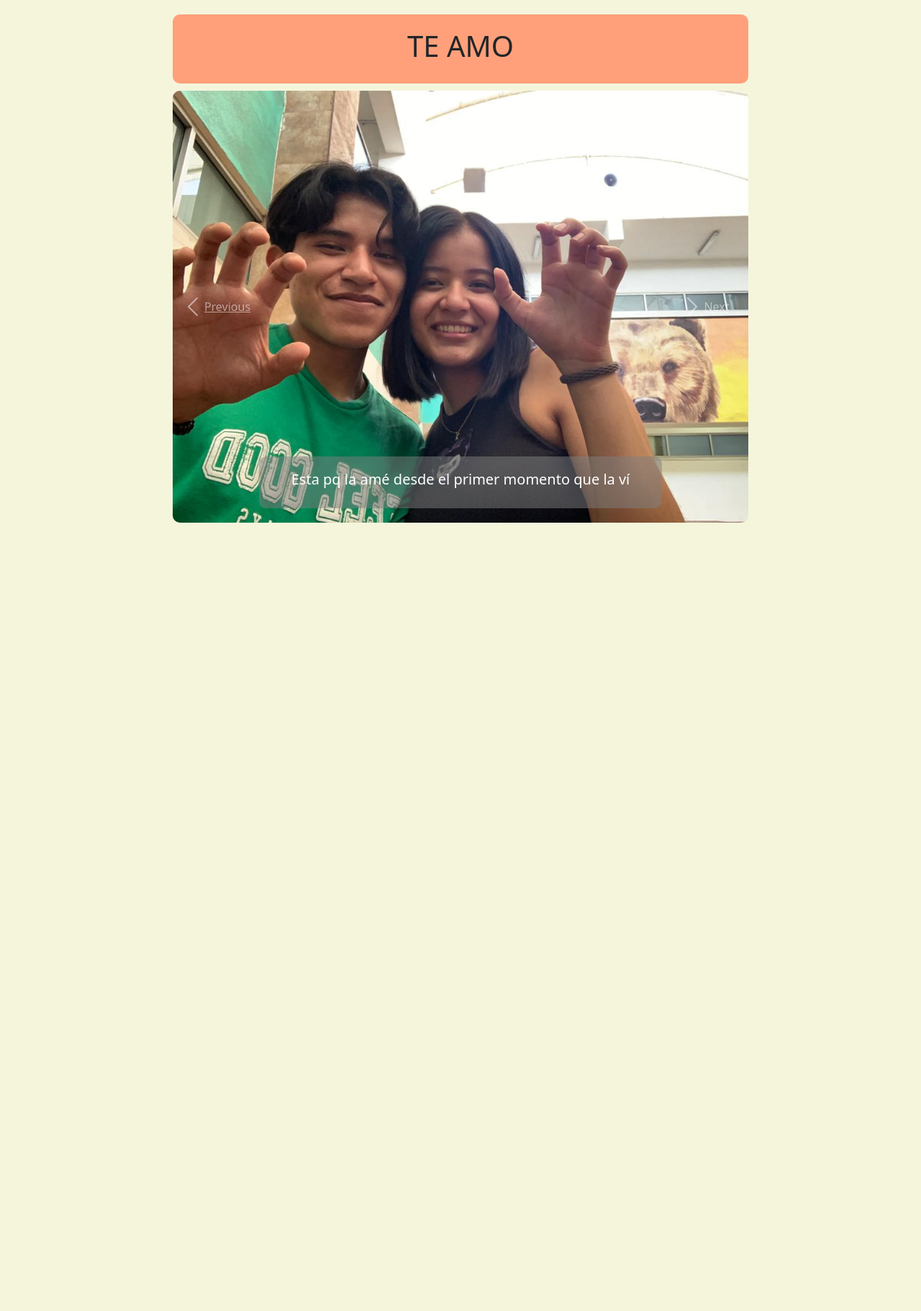
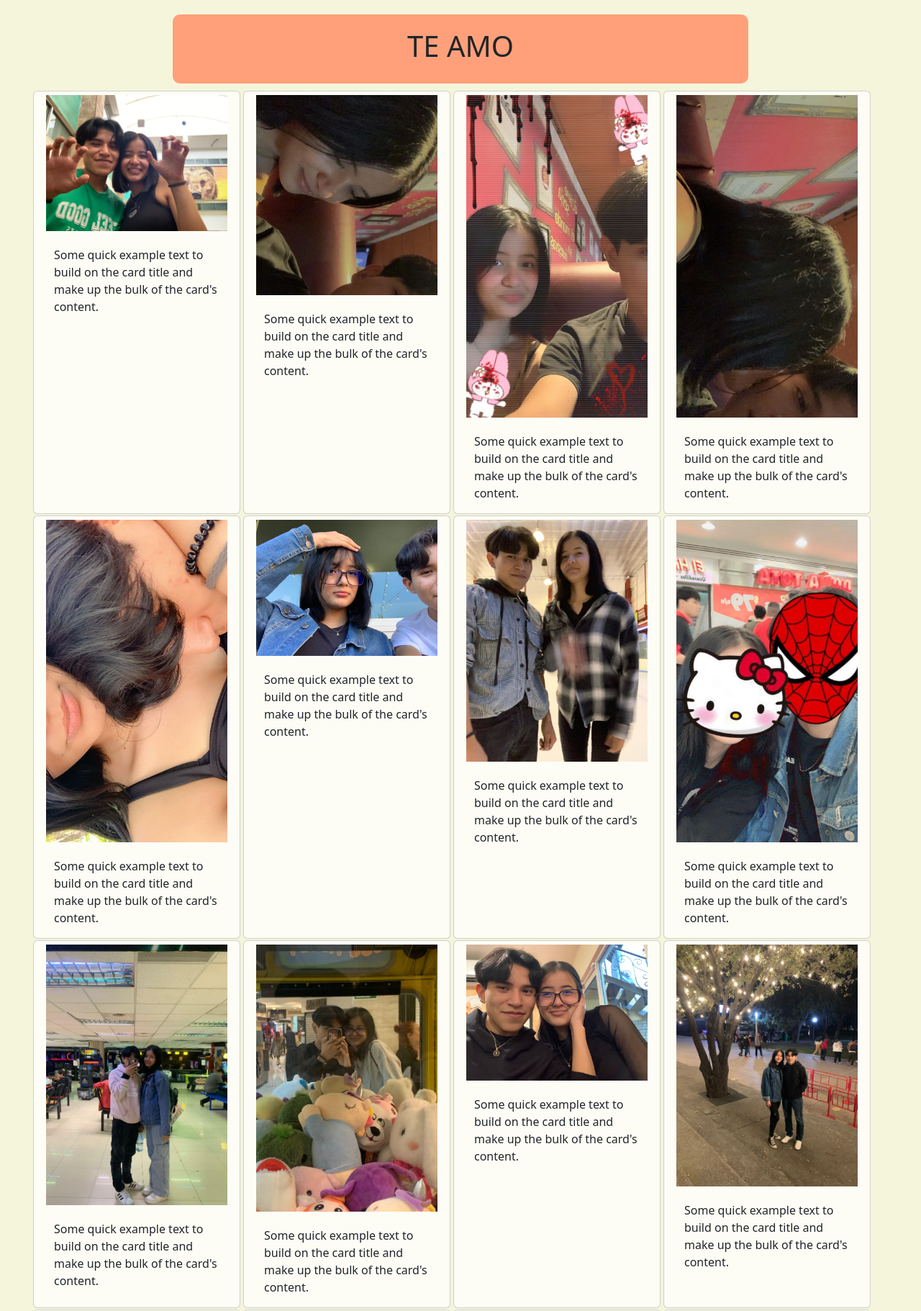
Before and after one commit to MarioMedePrsc/XyM, a PHP site: page /acepto.html in a window 1280 px wide. Shown: the top 1821 px of the page at 72% size. Before the commit the page ends 726 px from the top, so only its background shows below. Run offline with PHP 8.4, Linux system fonts and the light colour scheme; some libraries are stand-ins or nearby versions.

Commit message:
Cambio a tarjetas

```diff
--- a/acepto.html
+++ b/acepto.html
@@ -13,32 +13,126 @@
             <h1>TE AMO</h1>
         </div>
         <!--Carussel-->
-        <div class="centrar">
-        <div id="carouselExampleIndicators" class="carousel slide carrusel" data-ride="carousel">
+        <div class="">
+        <div class="row container-fluid zonaCartas">
+          <div class="card contenedorTarjeta bg-white bg-opacity-75" style="width: 18rem;">
+            <img class="card-img-top imgCar" src="img/1.jpg" alt="Card image cap">
+            <div class="card-body">
+              <p class="card-text">Some quick example text to build on the card title and make up the bulk of the card's content.</p>
+            </div>
+          </div>
+          <div class="card contenedorTarjeta bg-white bg-opacity-75" style="width: 18rem;">
+            <img class="card-img-top imgCar" src="img/2.jpg" alt="Card image cap">
+            <div class="card-body">
+              <p class="card-text">Some quick example text to build on the card title and make up the bulk of the card's content.</p>
+            </div>
+          </div>
+          <div class="card contenedorTarjeta bg-white bg-opacity-75" style="width: 18rem;">
+            <img class="card-img-top imgCar" src="img/3.jpg" alt="Card image cap">
+            <div class="card-body">
+              <p class="card-text">Some quick example text to build on the card title and make up the bulk of the card's content.</p>
+            </div>
+          </div>
+          <div class="card contenedorTarjeta bg-white bg-opacity-75" style="width: 18rem;">
+            <img class="card-img-top imgCar" src="img/4.jpg" alt="Card image cap">
+            <div class="card-body">
+              <p class="card-text">Some quick example text to build on the card title and make up the bulk of the card's content.</p>
+            </div>
+          </div>
+          <div class="card contenedorTarjeta bg-white bg-opacity-75" style="width: 18rem;">
+            <img class="card-img-top imgCar" src="img/5.jpg" alt="Card image cap">
+            <div class="card-body">
+              <p class="card-text">Some quick example text to build on the card title and make up the bulk of the card's content.</p>
+            </div>
+          </div>
+          <div class="card contenedorTarjeta bg-white bg-opacity-75" style="width: 18rem;">
+            <img class="card-img-top imgCar" src="img/6.jpg" alt="Card image cap">
+            <div class="card-body">
+              <p class="card-text">Some quick example text to build on the card title and make up the bulk of the card's content.</p>
+            </div>
+          </div>
+          <div class="card contenedorTarjeta bg-white bg-opacity-75" style="width: 18rem;">
+            <img class="card-img-top imgCar" src="img/7.jpg" alt="Card image cap">
+            <div class="card-body">
+              <p class="card-text">Some quick example text to build on the card title and make up the bulk of the card's content.</p>
+            </div>
+          </div>
+          <div class="card contenedorTarjeta bg-white bg-opacity-75" style="width: 18rem;">
+            <img class="card-img-top imgCar" src="img/8.jpg" alt="Card image cap">
+            <div class="card-body">
+              <p class="card-text">Some quick example text to build on the card title and make up the bulk of the card's content.</p>
+            </div>
+          </div>
+          <div class="card contenedorTarjeta bg-white bg-opacity-75" style="width: 18rem;">
+            <img class="card-img-top imgCar" src="img/9.jpg" alt="Card image cap">
+            <div class="card-body">
+              <p class="card-text">Some quick example text to build on the card title and make up the bulk of the card's content.</p>
+            </div>
+          </div>
+          <div class="card contenedorTarjeta bg-white bg-opacity-75" style="width: 18rem;">
+            <img class="card-img-top imgCar" src="img/10.jpg" alt="Card image cap">
+            <div class="card-body">
+              <p class="card-text">Some quick example text to build on the card title and make up the bulk of the card's content.</p>
+            </div>
+          </div>
+          <div class="card contenedorTarjeta bg-white bg-opacity-75" style="width: 18rem;">
+            <img class="card-img-top imgCar" src="img/11.jpg" alt="Card image cap">
+            <div class="card-body">
+              <p class="card-text">Some quick example text to build on the card title and make up the bulk of the card's content.</p>
+            </div>
+          </div>
+          <div class="card contenedorTarjeta bg-white bg-opacity-75" style="width: 18rem;">
+            <img class="card-img-top imgCar" src="img/12.jpg" alt="Card image cap">
+            <div class="card-body">
+              <p class="card-text">Some quick example text to build on the card title and make up the bulk of the card's content.</p>
+            </div>
+          </div>
+          <div class="card contenedorTarjeta bg-white bg-opacity-75" style="width: 18rem;">
+            <img class="card-img-top imgCar" src="img/13.jpg" alt="Card image cap">
+            <div class="card-body">
+              <p class="card-text">Some quick example text to build on the card title and make up the bulk of the card's content.</p>
+            </div>
+          </div>
+          <div class="card contenedorTarjeta bg-white bg-opacity-75" style="width: 18rem;">
+            <img class="card-img-top imgCar" src="img/14.jpg" alt="Card image cap">
+            <div class="card-body">
+              <p class="card-text">Some quick example text to build on the card title and make up the bulk of the card's content.</p>
+            </div>
+          </div>
+          <div class="card contenedorTarjeta bg-white bg-opacity-75" style="width: 18rem;">
+            <img class="card-img-top imgCar" src="img/15.jpg" alt="Card image cap">
+            <div class="card-body">
+              <p class="card-text">Some quick example text to build on the card title and make up the bulk of the card's content.</p>
+            </div>
+          </div>
+          <div class="card contenedorTarjeta bg-white bg-opacity-75" style="width: 18rem;">
+            <img class="card-img-top imgCar" src="img/16.jpg" alt="Card image cap">
+            <div class="card-body">
+              <p class="card-text">Some quick example text to build on the card title and make up the bulk of the card's content.</p>
+            </div>
+          </div>
+          <div class="card contenedorTarjeta bg-white bg-opacity-75" style="width: 18rem;">
+            <img class="card-img-top imgCar" src="img/17.jpg" alt="Card image cap">
+            <div class="card-body">
+              <p class="card-text">Some quick example text to build on the card title and make up the bulk of the card's content.</p>
+            </div>
+          </div>
+          <div class="card contenedorTarjeta bg-white bg-opacity-75" style="width: 18rem;">
+            <img class="card-img-top imgCar" src="img/18.jpg" alt="Card image cap">
+            <div class="card-body">
+              <p class="card-text">Some quick example text to build on the card title and make up the bulk of the card's content.</p>
+            </div>
+          </div>
+          <div class="card contenedorTarjeta bg-white bg-opacity-75" style="width: 18rem;">
+            <img class="card-img-top imgCar" src="img/19.jpg" alt="Card image cap">
+            <div class="card-body">
+              <p class="card-text">Some quick example text to build on the card title and make up the bulk of the card's content.</p>
+            </div>
+          </div>
 
-            <div class="carousel-inner">
-              <div class="carousel-item active">
-                <img class="d-block w-100 imgCarrusel" src="img/1.jpg" alt="First slide" >
-                <div class="carousel-caption d-none d-md-block imgLetras">
-                  <h5>Esta pq la amé desde el primer momento que la ví</h5>
-                </div>
-              </div>
-              <div class="carousel-item">
-                <img class="d-block w-100 imgCarrusel" src="img/2.jpg" alt="Second slide">
-              </div>
-              <div class="carousel-item">
-                <img class="d-block w-100 imgCarrusel" src="img/3.jpg" alt="Third slide">
-              </div>
-            </div>
-            <a class="carousel-control-prev" href="#carouselExampleIndicators" role="button" data-slide="prev">
-              <span class="carousel-control-prev-icon" aria-hidden="true"></span>
-              <span class="sr-only">Previous</span>
-            </a>
-            <a class="carousel-control-next" href="#carouselExampleIndicators" role="button" data-slide="next">
-              <span class="carousel-control-next-icon" aria-hidden="true"></span>
-              <span class="sr-only">Next</span>
-            </a>
-          </div>
+
+
+        </div>
         </div>
 
           <script src="https://code.jquery.com/jquery-3.2.1.slim.min.js" integrity="sha384-KJ3o2DKtIkvYIK3UENzmM7KCkRr/rE9/Qpg6aAZGJwFDMVNA/GpGFF93hXpG5KkN" crossorigin="anonymous"></script>
--- a/styles.css
+++ b/styles.css
@@ -57,11 +57,25 @@ body{
     height: 100vh;
     margin: 0;
 
-    align-items: center;
-    justify-content: center;
+
     background-color: beige;
 }
-
+.imgCar{
+    padding: 5px;
+    margin: 0;
+}
+.contenedorTarjeta{
+    padding: 0px;
+    margin: 2px;
+    background-color: rgba(221, 20, 20, 0.5);
+}
+.zonaCartas{
+    padding: 0;
+    margin: 0;
+    display: flex;
+    flex-direction: row;
+    justify-content: center;
+}
 
 .posicion1{
     padding: 10px 20px;
@@ -83,3 +97,11 @@ body{
     top: 17px;
     right: 54px;
 }
+
+.carousel-inner {
+    transition: transform 0.8s ease-in-out;
+  }
+
+.carousel-item {
+    font-size: 3vw; /* O ajusta el valor según tus necesidades */
+  }
```
Also changed, not shown: acepto2.html (added, +48 -0 lines).
